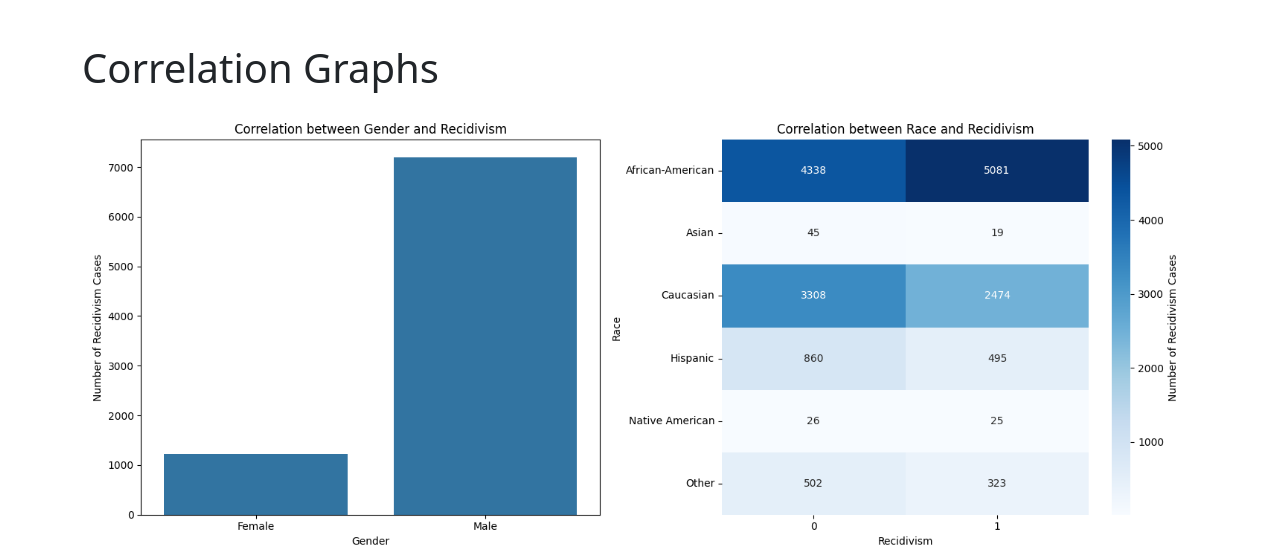
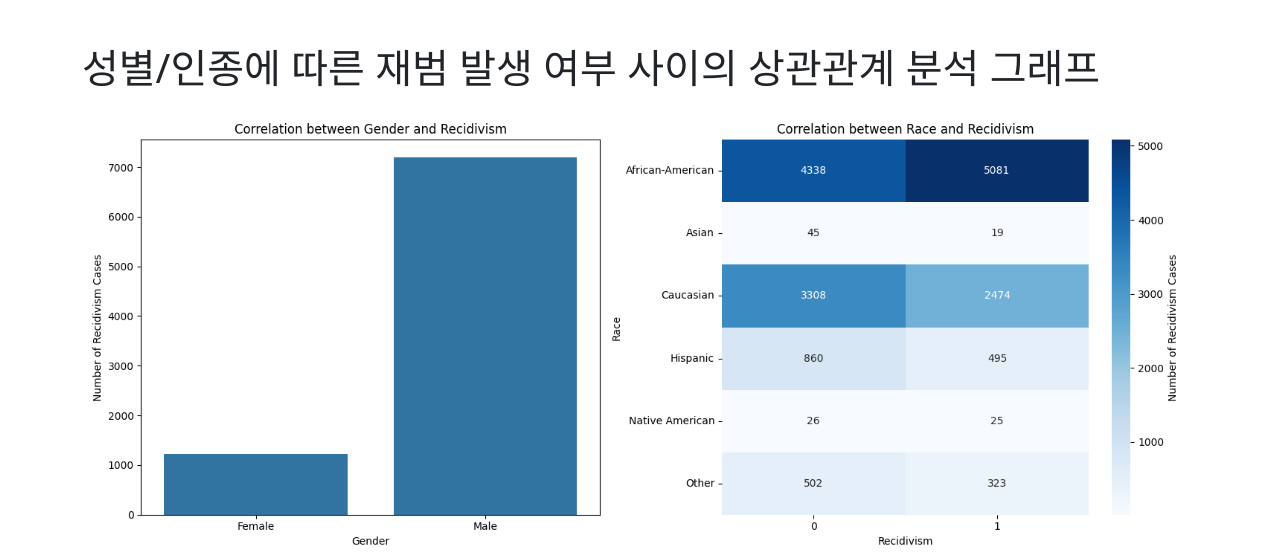
Before and after one commit to dannyk20/Team7, a Flask app: page / in a window 1280 px wide. Shown: the top 557 px of the page. Run offline with Flask 3, Linux system fonts and the light colour scheme.

Commit message:
korean patch

```diff
--- a/templates/index.html
+++ b/templates/index.html
@@ -23,7 +23,7 @@
 </head>
 <body>
     <div class="container">
-        <h1 class="mt-4">Correlation Graphs</h1>
+        <h1 class="mt-4">성별/인종에 따른 재범 발생 여부 사이의 상관관계 분석 그래프</h1>
         <div>
             <img src="{{ url_for('static', filename='correlation_graphs.png') }}" class="img-fluid" alt="Correlation Graphs">
         </div>
```
